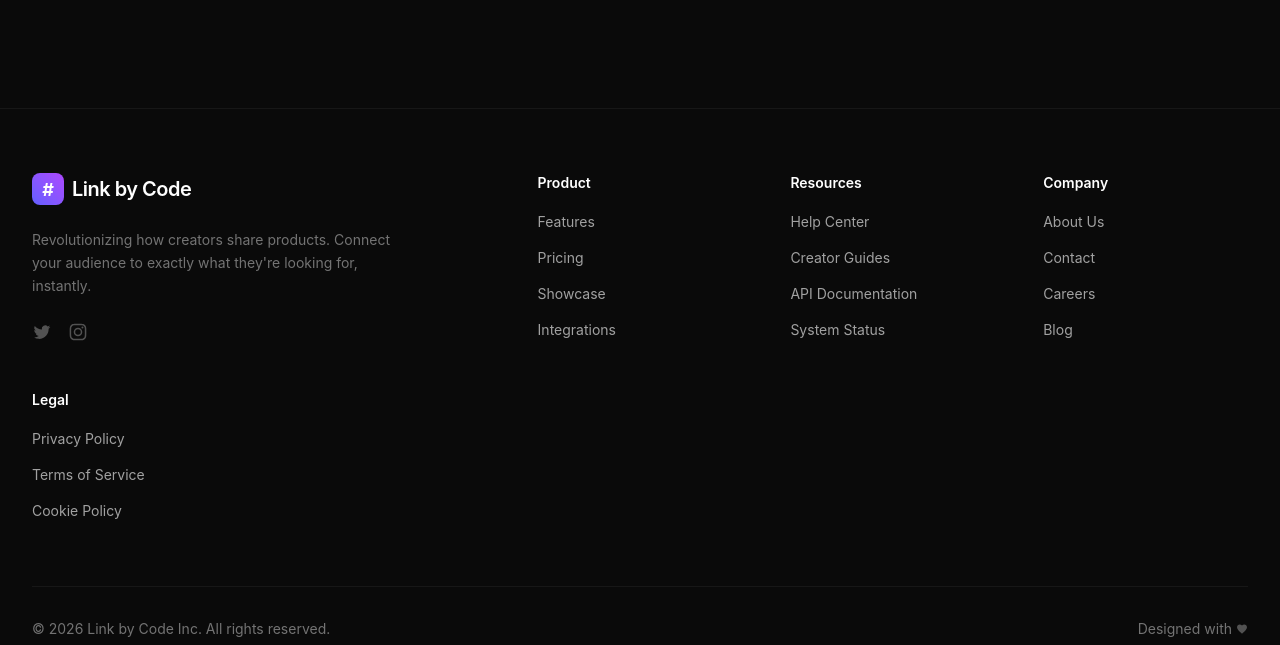
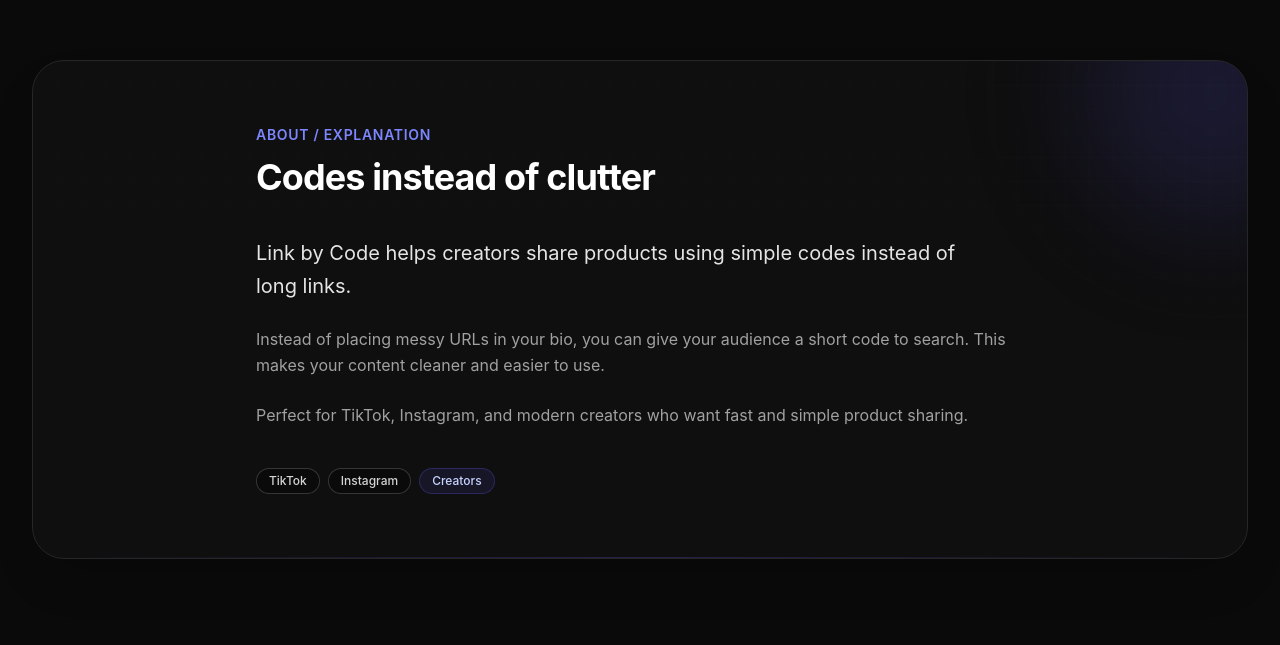
Before and after one commit to nematoff98/linkbyid, a Nuxt app: page / in a window 1280 px wide. Shown: the part 6715-7360 px from the top of the page. Built offline with nearby package versions, Linux system fonts and the light colour scheme.

Commit message:
landing about explain section added

```diff
--- /dev/null
+++ b/app/components/landing/AboutExplanation.vue
@@ -0,0 +1,63 @@
+<script setup lang="ts">
+</script>
+
+<template>
+  <section id="about" class="w-full py-12 md:py-20 scroll-mt-24">
+    <div
+      class="relative overflow-hidden rounded-[2rem] border border-neutral-800 bg-neutral-900/40 p-8 sm:p-10 md:p-14 lg:p-16 shadow-2xl shadow-black/20"
+    >
+      <!-- Soft glow + grid (matches FinalCta / landing language) -->
+      <div
+        class="pointer-events-none absolute -right-24 -top-24 h-64 w-64 rounded-full bg-indigo-500/15 blur-3xl"
+        aria-hidden="true"
+      />
+      <div
+        class="pointer-events-none absolute inset-0 bg-[linear-gradient(to_right,#ffffff08_1px,transparent_1px),linear-gradient(to_bottom,#ffffff08_1px,transparent_1px)] bg-[size:24px_24px] opacity-40 [mask-image:linear-gradient(to_bottom,black,transparent)]"
+        aria-hidden="true"
+      />
+      <div
+        class="pointer-events-none absolute bottom-0 left-0 h-px w-full bg-gradient-to-r from-transparent via-indigo-500/25 to-transparent"
+        aria-hidden="true"
+      />
+
+      <div class="relative z-10 mx-auto max-w-3xl">
+        <div class="mb-8 md:mb-10 text-center md:text-left">
+          <p class="text-sm font-semibold uppercase tracking-wider text-indigo-400">
+            About / Explanation
+          </p>
+          <h2 class="mt-3 text-2xl font-bold tracking-tight text-white sm:text-3xl md:text-4xl">
+            Codes instead of clutter
+          </h2>
+        </div>
+
+        <div class="space-y-6 text-pretty">
+          <p class="text-lg leading-relaxed text-neutral-200 sm:text-xl">
+            Link by Code helps creators share products using simple codes instead of long links.
+          </p>
+          <p class="leading-relaxed text-neutral-400">
+            Instead of placing messy URLs in your bio, you can give your audience a short code to search.
+            This makes your content cleaner and easier to use.
+          </p>
+          <p class="leading-relaxed text-neutral-400">
+            Perfect for TikTok, Instagram, and modern creators who want fast and simple product sharing.
+          </p>
+        </div>
+
+        <div
+          class="mt-10 flex flex-wrap items-center justify-center gap-2 md:justify-start"
+          aria-hidden="true"
+        >
+          <span
+            class="rounded-full border border-neutral-700/80 bg-neutral-950/80 px-3 py-1 text-xs font-medium text-neutral-300"
+          >TikTok</span>
+          <span
+            class="rounded-full border border-neutral-700/80 bg-neutral-950/80 px-3 py-1 text-xs font-medium text-neutral-300"
+          >Instagram</span>
+          <span
+            class="rounded-full border border-indigo-500/25 bg-indigo-500/10 px-3 py-1 text-xs font-medium text-indigo-200"
+          >Creators</span>
+        </div>
+      </div>
+    </div>
+  </section>
+</template>
```
